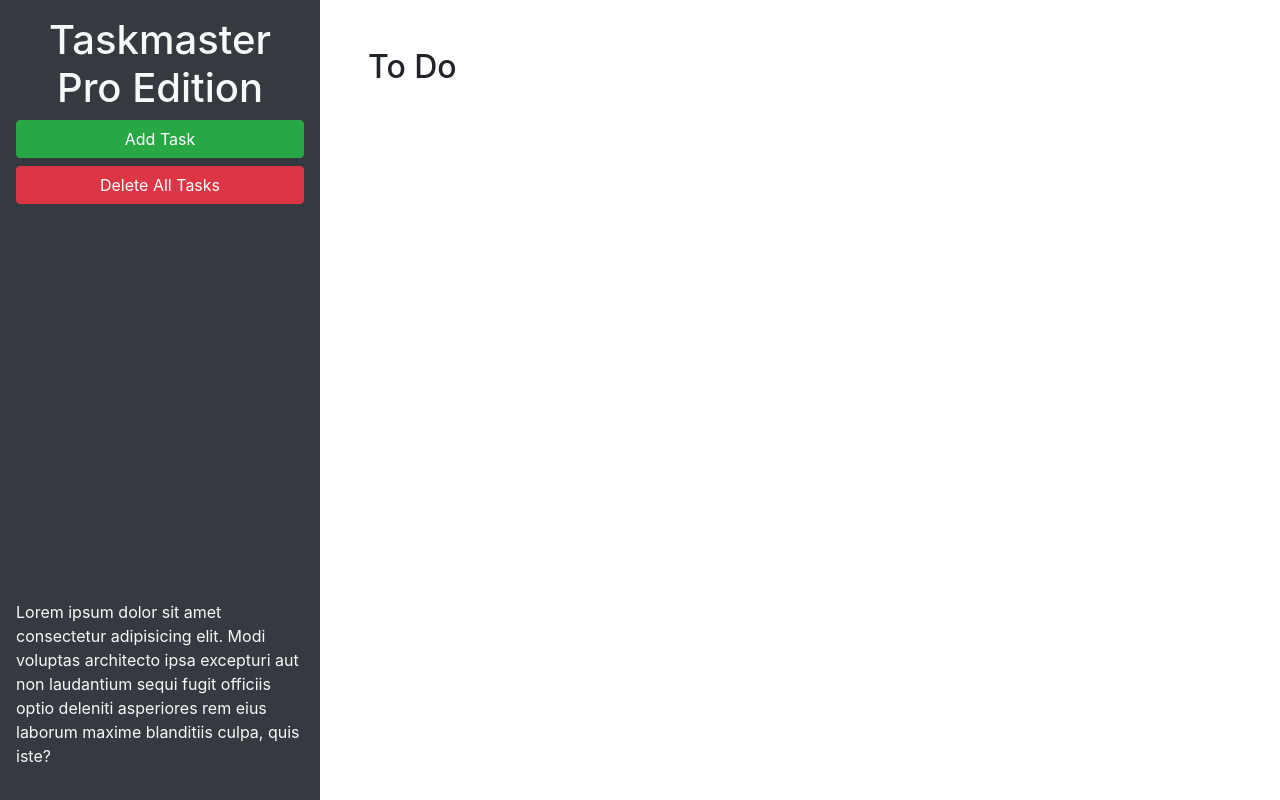
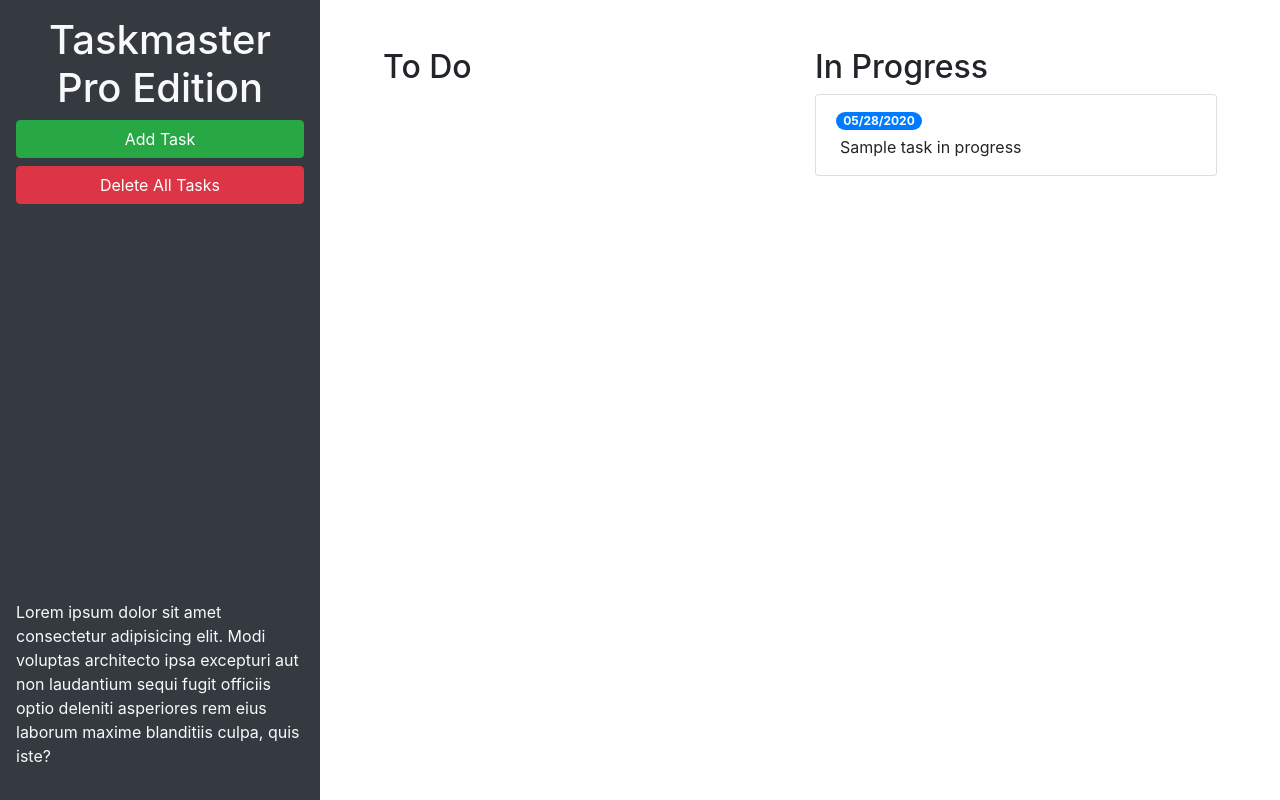
Before and after one commit to 1ance-301/taskmaster-pro, a plain HTML site: page index.html in a window 1280 px wide. Drawn offline with nearby package versions, Linux system fonts and the light colour scheme.

Commit message:
edit task

```diff
--- a/index.html
+++ b/index.html
@@ -24,9 +24,24 @@
       </p>
     </header>
     <main class="col-12 col-lg-9">
-      <div class="m-5">
-        <h2>To Do</h2>
-        <ul id="list-toDo" class="list-group"> </ul>
+      <div class="m-5 row justify-content-around">
+        <!-- todo start -->
+        <div class="col">
+          <h2>To Do</h2>
+          <ul id="list-toDo" class="list-group"> </ul>
+        </div>
+        <!-- todo end -->
+        <!-- in progress start -->
+        <div class="col">
+          <h2>In Progress</h2>
+          <ul id="list-inProgress" class="list-group">
+            <li class="list-group-item">
+              <span class="badge badge-primary badge-pill">05/28/2020</span>
+              <p class="m-1">Sample task in progress</p>
+            </li>
+          </ul>
+        </div>
+        <!-- in progress end -->
       </div>
     </main>
   </div>
```
